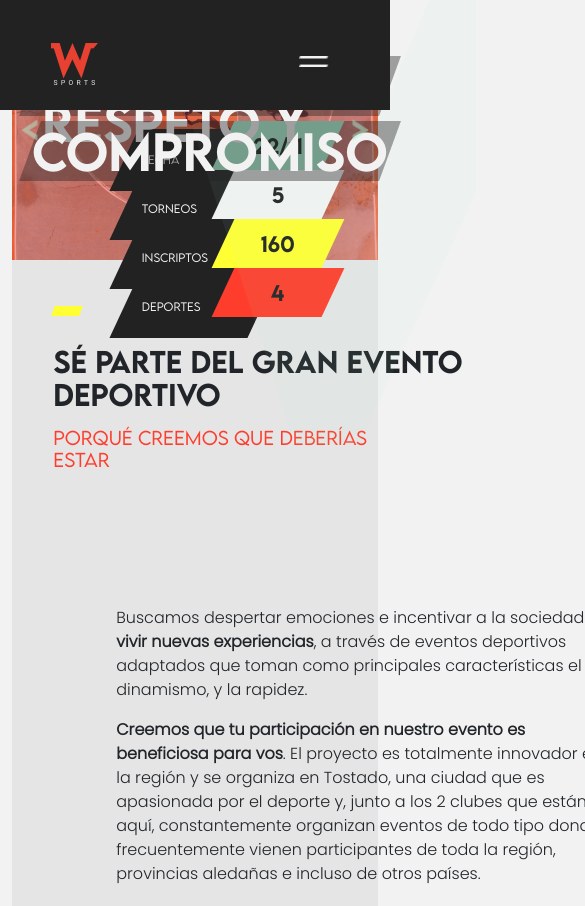
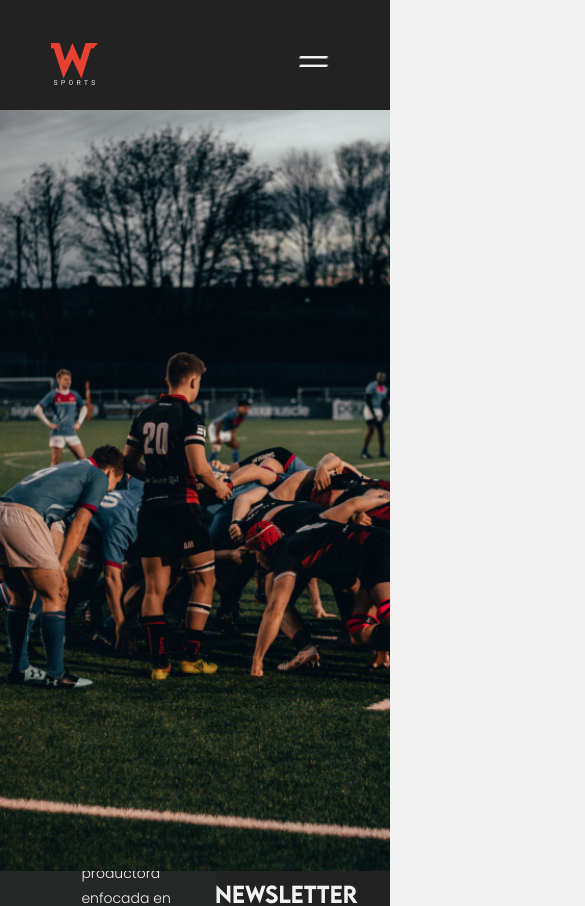
Before and after one commit to matiasjgelpi/Wena_Sports, a React (Create React App) app: page / in a window 390 px wide. Shown: the top 906 px of the page, 585 px wide, since content can reach past the window. Built offline with nearby package versions, Linux system fonts and the light colour scheme.

Commit message:
home  responsive

```diff
--- a/src/App.css
+++ b/src/App.css
@@ -617,9 +617,8 @@
 #home-container {
   margin-top: 0px;
   position: relative;
-  left: auto;
-  padding: 0;
-  width: 100%; }
+  width: 100%;
+  padding: 0; }
 
 .home {
   margin: 12.1% 0px 0px 0px;
@@ -800,5 +799,15 @@
       align-items: center;
       transform: skew(0); } }
 
+.home-responsive-container {
+  margin: 14.5% 0px 0px 0px;
+  display: flex;
+  max-width: 500px;
+  width: 100%;
+  height: 814px; }
+  .home-responsive-container img {
+    width: 100%;
+    object-fit: cover; }
+
 body {
   background-color: #f2f2f2; }
--- a/src/components/home/Home.js
+++ b/src/components/home/Home.js
@@ -4,19 +4,13 @@ import { HomeSeccion2 } from "../homeSeccion2/HomeSeccion2";
 import { HomeSeccion3 } from "../homeSeccion3/HomeSeccion3";
 import { HomeSeccion4 } from "../homeSeccion4/HomeSeccion4";
 
-
-
 export const Home = () => {
-
-
-  return  (
-    <Container fluid id="home-container " className="justify-content-center">
-    {/* <> */}
-          <CarouselView></CarouselView>
+  return (
+    <Container fluid id="home-container" className="no-gutters">
+      <CarouselView></CarouselView>
       <HomeSeccion2></HomeSeccion2>
       <HomeSeccion3></HomeSeccion3>
       <HomeSeccion4></HomeSeccion4>
-      {/* </> */}
     </Container>
   );
 };
--- /dev/null
+++ b/src/components/home/HomeResponsive.js
@@ -0,0 +1,23 @@
+import { Container } from "react-bootstrap";
+import Rugby from "./rugby-mobile.jpg";
+// import { CarouselView } from "../carouselview/CarouselView";
+// import { HomeSeccion2 } from "../homeSeccion2/HomeSeccion2";
+// import { HomeSeccion3 } from "../homeSeccion3/HomeSeccion3";
+// import { HomeSeccion4 } from "../homeSeccion4/HomeSeccion4";
+
+
+
+export const HomeResponsive = () => {
+
+
+  return  (
+    <Container fluid id="home-container" className="no-gutters">
+        <div className="home-responsive-container">
+        <img src={Rugby} alt=""/>
+        </div>
+
+
+
+    </Container>
+  );
+};
--- a/src/components/routes/Rutas.js
+++ b/src/components/routes/Rutas.js
@@ -3,6 +3,7 @@ import { Header } from "../header/Header";
 import { Home } from "../home/Home";
 import { SectionContainer } from "../sectionContainer/SectionContainer";
 import { Footer } from "../footer/Footer";
+import { HomeResponsive} from "../home/HomeResponsive";
 
 
 export default function Rutas() {
@@ -11,7 +12,7 @@ export default function Rutas() {
       <Router>
         <Header />
         <Routes>
-          <Route path="/" exact element={<Home />} />
+          <Route path="/" exact element={<HomeResponsive/>} />
           <Route path="/category/:cat" exact element={<SectionContainer />} />
         </Routes>
       </Router>{" "}
--- a/src/sass/_carousel.scss
+++ b/src/sass/_carousel.scss
@@ -1,8 +1,4 @@
-#carousel-portada {
-    // margin-left: auto;
-    // margin-right: auto;
-    // width: 100%;
-}
+
 .carousel-control-prev-icon {
     background-image: url(./components/carouselportada/prev.png);
     width: 17px;
--- a/src/sass/_home.scss
+++ b/src/sass/_home.scss
@@ -1,9 +1,8 @@
 #home-container {
     margin-top: 0px;
     position: relative;
-    left: auto;
+    width: 100%;
     padding: 0;
-    width: 100%;
 
 }
 
--- /dev/null
+++ b/src/sass/_homeresponsive.scss
@@ -0,0 +1,14 @@
+.home-responsive-container{
+    margin: 14.5% 0px 0px 0px;
+    display: flex;
+    max-width: 500px;
+    width: 100%;
+    height: 814px;
+
+    img {
+        width: 100%;
+        object-fit: cover;
+
+
+    }
+}
--- a/src/sass/style.scss
+++ b/src/sass/style.scss
@@ -19,6 +19,7 @@
 @import "homes4";
 @import "titulonavresponsive";
 @import "navbarmediaqueries";
+@import "homeresponsive";
 
 body {
     background-color: $colorSecundarioBlanco;
```
Also changed, not shown: src/components/home/rugby-mobile.jpg (added).
